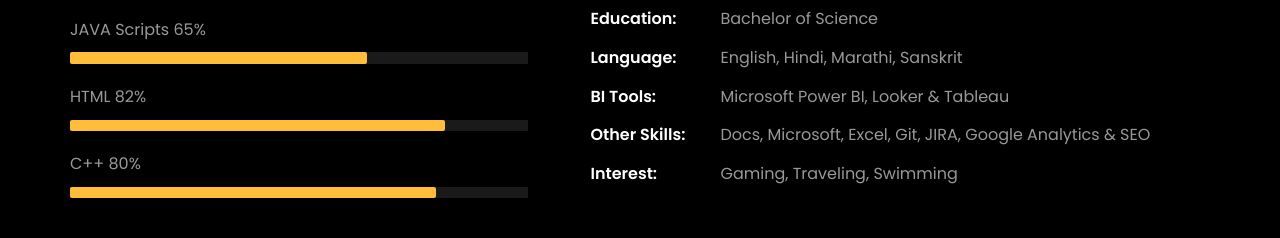
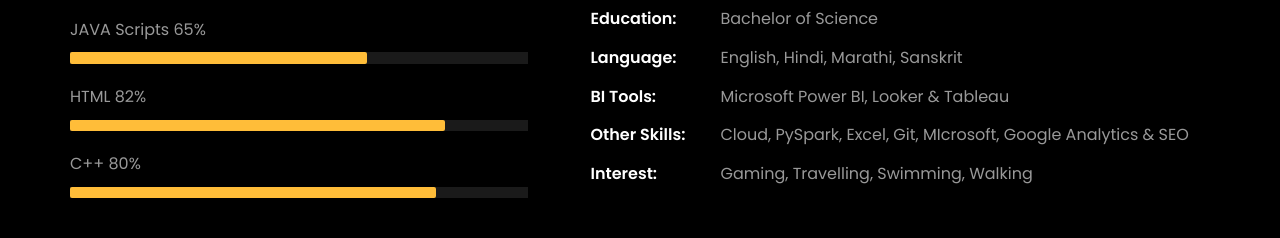
Before and after one commit to OmkarMore4/OmkarMore4.github.io, a plain HTML site: page index.html in a window 1280 px wide. Shown: the part 1160-1398 px from the top of the page. Drawn offline with Linux system fonts and the light colour scheme; files whose address does not match are found by name.

Commit message:
Add files via upload

```diff
--- a/index.html
+++ b/index.html
@@ -278,8 +278,8 @@
 									<li class="d-flex"><span>Education:</span> <span>Bachelor of Science</span></li>
 									<li class="d-flex"><span>Language:</span> <span>English, Hindi, Marathi, Sanskrit</span></li>
 									<li class="d-flex"><span>BI Tools:</span> <span>Microsoft Power BI, Looker &amp; Tableau</span></li>
-									<li class="d-flex"><span>Other Skills:</span> <span>Docs, Microsoft, Excel, Git, JIRA, Google Analytics &amp; SEO</span></li>
-									<li class="d-flex"><span>Interest:</span> <span> Gaming, Traveling, Swimming</span></li>
+									<li class="d-flex"><span>Other Skills:</span> <span>Cloud, PySpark, Excel, Git, MIcrosoft, Google Analytics &amp; SEO</span></li>
+									<li class="d-flex"><span>Interest:</span> <span>Gaming, Travelling, Swimming, Walking</span></li>
 
 								</ul>
 							</div>
```
